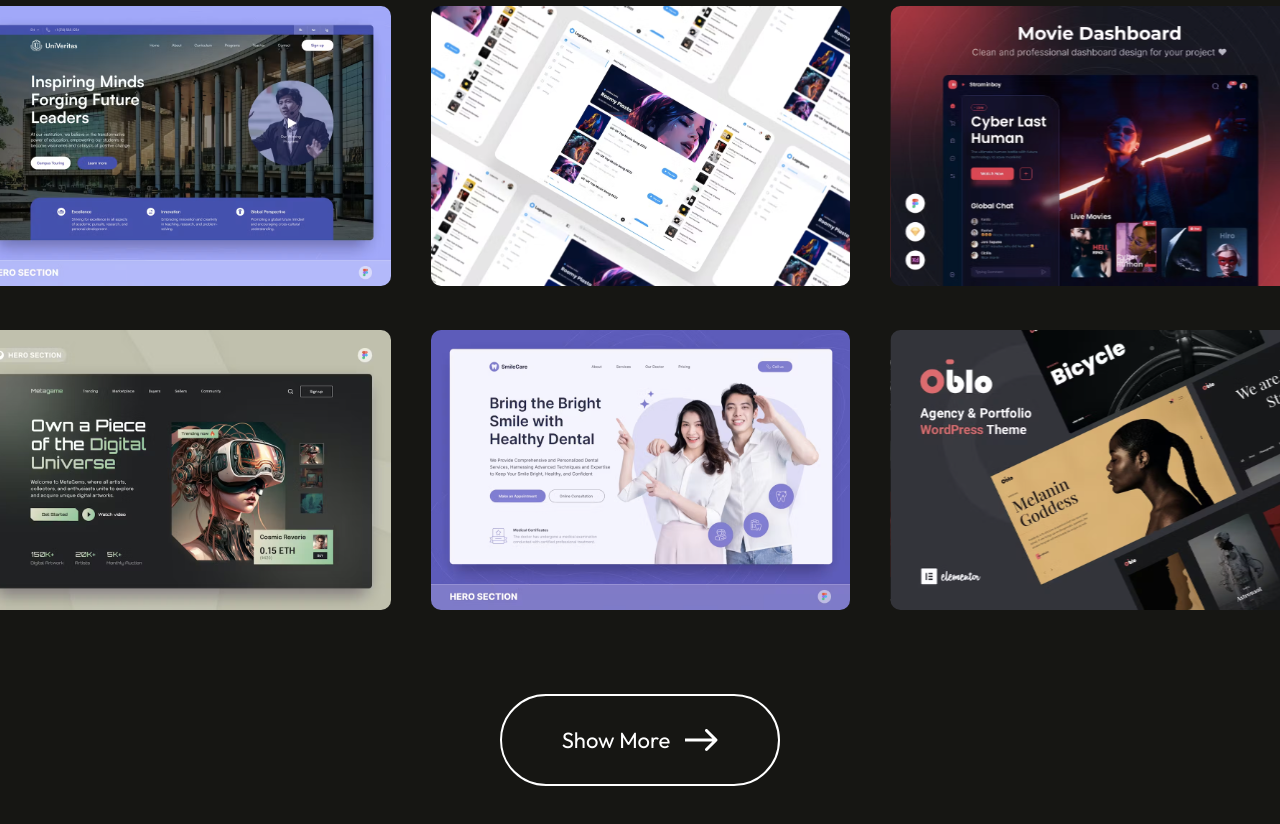
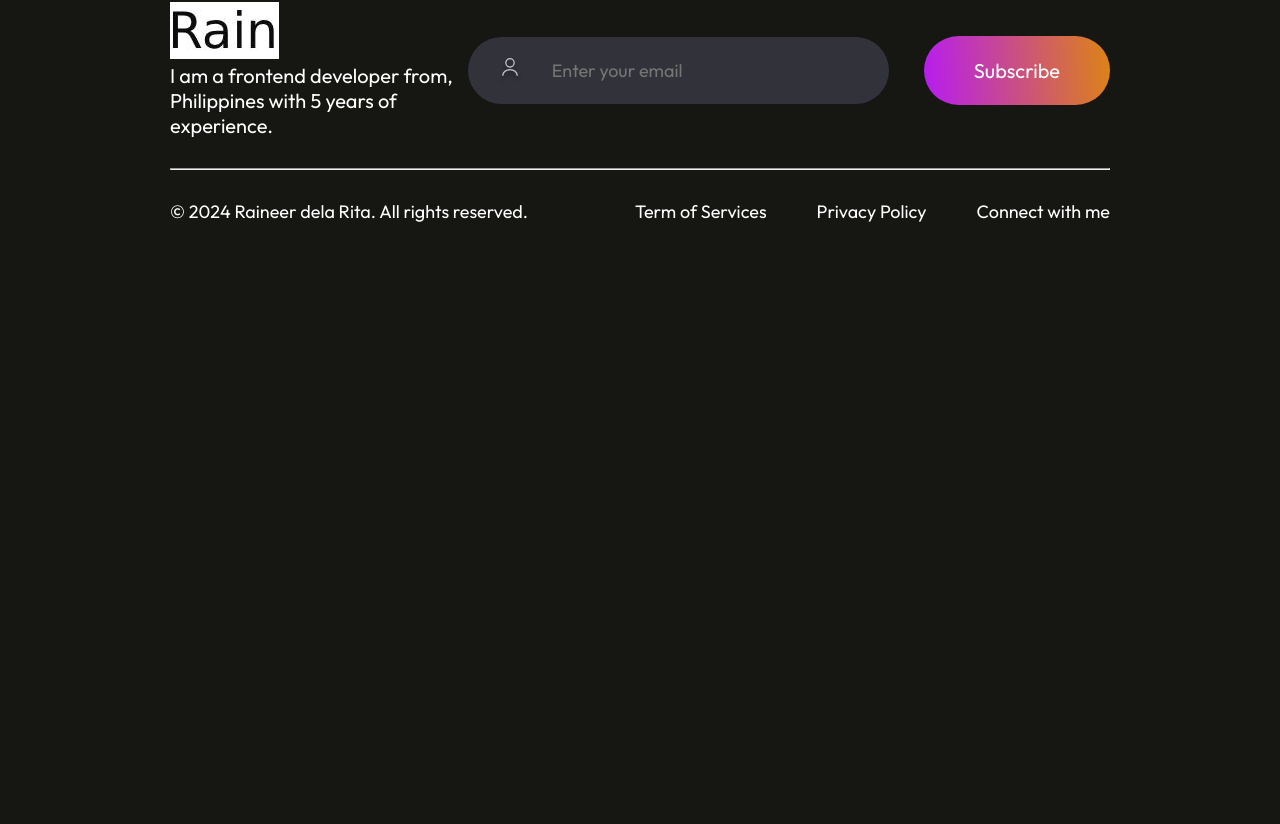
Before and after one commit to raineer24/react-prtfolio, a React (Vite) app: page / in a window 1280 px wide. Shown: the part 3014-3838 px from the top of the page. After the commit the page ends 3287 px from the top, so only its background shows below. Built offline with nearby package versions, Linux system fonts and the light colour scheme.

Commit message:
changes portfolio

```diff
--- a/src/App.jsx
+++ b/src/App.jsx
@@ -12,7 +12,7 @@ const App = () => {
     <div>
      <Navbar/>
      <Hero />
-     <About />
+     {/* <About /> */}
     {/* <Services /> */}
     <MyWork />
     <Contact />
--- a/src/Components/MyWork/MyWork.jsx
+++ b/src/Components/MyWork/MyWork.jsx
@@ -16,10 +16,10 @@ const MyWork = () => {
                 return <a href={`${work.url}`}><img key={index} href={"/"+work["url"]} src={work.w_img} alt="" /></a>
             })}
         </div>
-        <div className="mywork-showmore">
+        {/* <div className="mywork-showmore">
             <p>Show More</p>
             <img src={arrow_icon} alt="" />
-        </div>
+        </div> */}
     </div>
   )
 }
--- a/src/assets/mywork_data.js
+++ b/src/assets/mywork_data.js
@@ -24,21 +24,21 @@ const mywork_data = [
         w_img: project3_img,
         url: "https://network-social.vercel.app/"
     },
-    {
-        w_no:2,
-        w_name: "Web design",
-        w_img: project4_img
-    },
-    {
-        w_no:3,
-        w_name: "Web design",
-        w_img: project5_img
-    },
-    {
-        w_no:4,
-        w_name: "Web design",
-        w_img: project6_img
-    },
+    // {
+    //     w_no:2,
+    //     w_name: "Web design",
+    //     w_img: project4_img
+    // },
+    // {
+    //     w_no:3,
+    //     w_name: "Web design",
+    //     w_img: project5_img
+    // },
+    // {
+    //     w_no:4,
+    //     w_name: "Web design",
+    //     w_img: project6_img
+    // },
 ]
 
 export default mywork_data;
```
